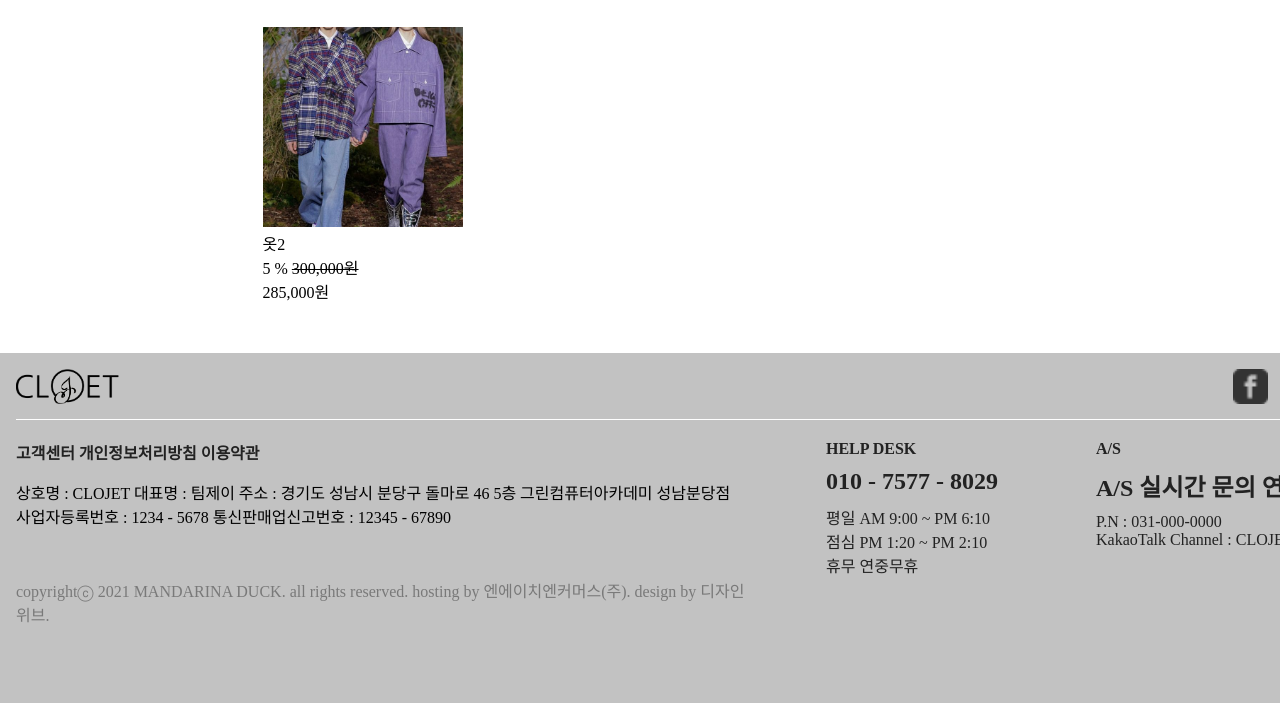
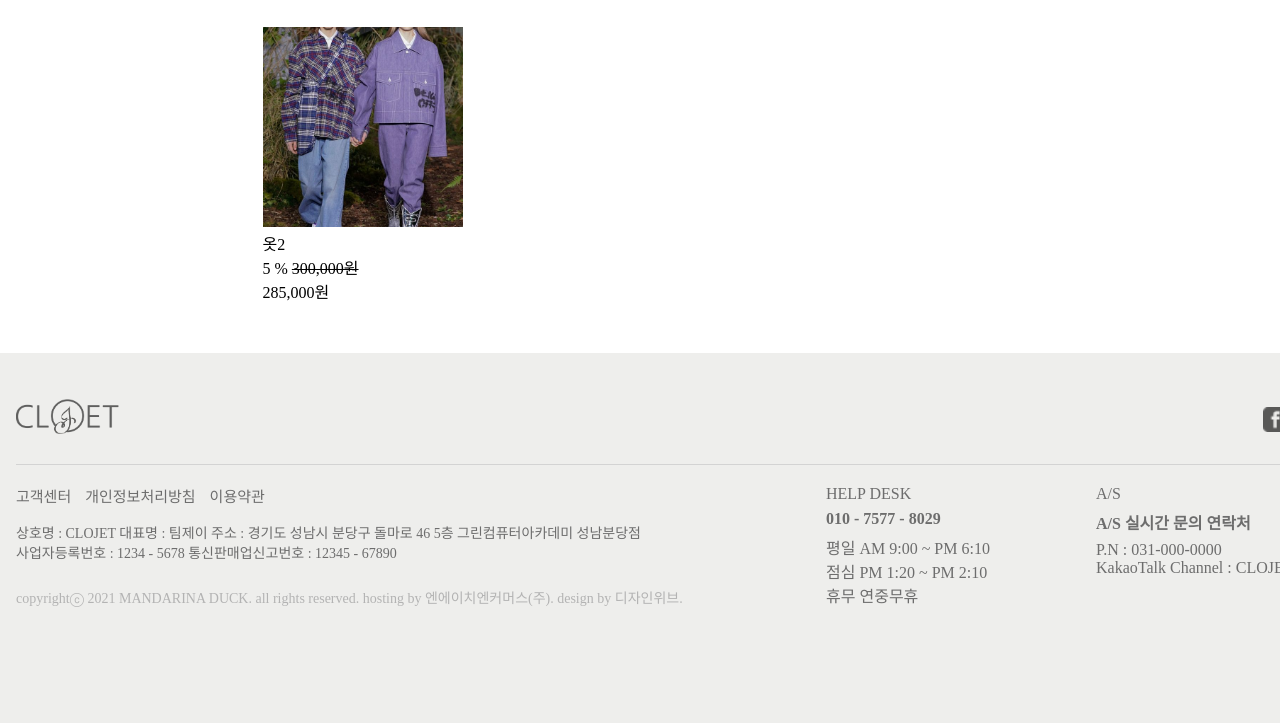
Before and after one commit to Shin-Yong-Jun/clojet_test3, a plain HTML site: page html/category.html in a window 1280 px wide. Shown: the part 532-1255 px from the top of the page. Drawn offline with nearby package versions, Linux system fonts and the light colour scheme.

Commit message:
주희 메인 수정

```diff
--- a/css/mainPage.css
+++ b/css/mainPage.css
@@ -107,8 +107,9 @@ header .bottom .inner .left {
 
 header .bottom .material-symbols-outlined {
     font-size: 30px;
-    color: #222;
+    color: rgb(122, 122, 122);
 }
+
 
 header .bottom .inner .left>a {
     padding-top: 22px;
@@ -128,6 +129,8 @@ header .bottom .inner .left .logo_contain img {
     height: 35px;
 }
 
+
+
 /* ======= bottom menu-center ======= */
 
 header .bottom .inner .center {
@@ -145,10 +148,13 @@ header .bottom .inner .center>ul>li {
     margin-right: 50px;
 }
 
+
+
+
 header .bottom .inner .center>ul>li a {
     display: block;
     font-size: 1.2rem;
-    color: #222;
+    color: rgb(107, 107, 107);
     text-align: center;
     line-height: 80px;
     position: relative;
@@ -179,6 +185,7 @@ header .bottom .inner .right ul li {
     position: relative;
     width: 100%;
     height: 50px;
+    margin-bottom: 15px;
 }
 
 
@@ -217,14 +224,16 @@ header .bottom .inner .right ul li {
 }
 
 .footer_icon img {
-    height: 35px;
+    height: 25px;
     display: block;
+    opacity: 0.8;
+    margin-top: 8px;
 }
 
 /* footer 상단하단 구분선 */
 .footerline {
     width: 100%;
-    background-color: white;
+    background-color: rgb(211, 211, 211);
     height: 1px;
 }
 
@@ -232,8 +241,8 @@ header .bottom .inner .right ul li {
 footer{
     position: relative;
     padding: 2vh;
-    height: 350px;
-    background-color: rgb(194, 194, 194);
+    height: 370px;
+    background-color: rgb(238, 238, 236);
 }
 
 .footer_bottom {
@@ -268,14 +277,18 @@ footer{
 }
 
 .footer_bottom .link_list a{
-    color: #222;
-    font-weight: bolder;
+    color: rgb(109, 109, 109);
+    /* === border 없는게 좋을듯 === */
+    /* font-weight: bolder; */
     text-decoration: none;
+    margin-right: 10px;
+    font-size: 15px;
 }
 
 .footer_bottom .info p:last-child{
-    margin-top: 50px;
-    color: #797979;
+    margin-top: 25px;
+    color: #b3b3b3;
+    font-size: 14px;
 }
 
 .footer_bottom .help{
@@ -292,16 +305,57 @@ footer{
 }
 
 .footer_bottom p, footer .bottom span{
-    color: #222;
+    color: rgb(109, 109, 109);
 }
 
+
+/* bolder 없는게 좋을듯 -주희- */
 .footer_bottom .right div p:first-child{
+    /* font-weight: bolder; */
+}
+
+
+
+.footer_bottom .right p:nth-child(2){
+    margin: 7px 0;
     font-weight: bolder;
-}
-.footer_bottom .right p:nth-child(2){
-    margin: 10px 0;
-    font-weight: bolder;
-    font-size: 1.5rem;
+    font-size: 1.0rem;
 }
 
 /* FOOTER 로고 이미지 추가 */
+
+
+
+
+
+
+/* =====조주희 추가===== */
+header .logo {
+    opacity: 0.6;
+}
+
+
+footer .footer_logo {
+    opacity: 0.6;
+}
+
+.footer_top {
+    margin-top: 30px;
+}
+
+.info {
+    font-size: 14px;
+    color: rgb(109, 109, 109);
+}
+
+.footer_top {
+    margin-top: 30px;
+}
+
+
+/* === 클릭 시 글자 색상 변환 확인 코드=== */
+
+#info_1child {
+    color: black;
+    font-weight: bold;
+}
```
